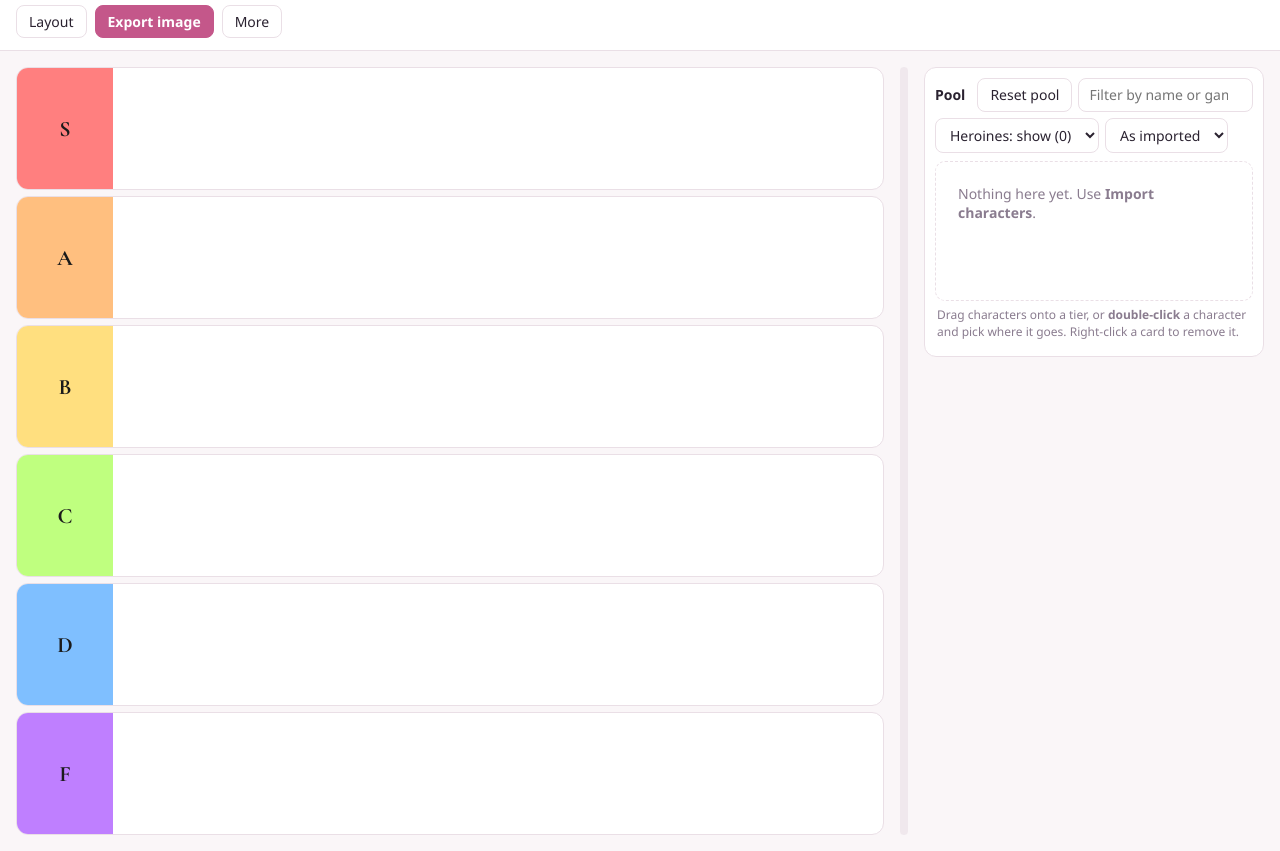
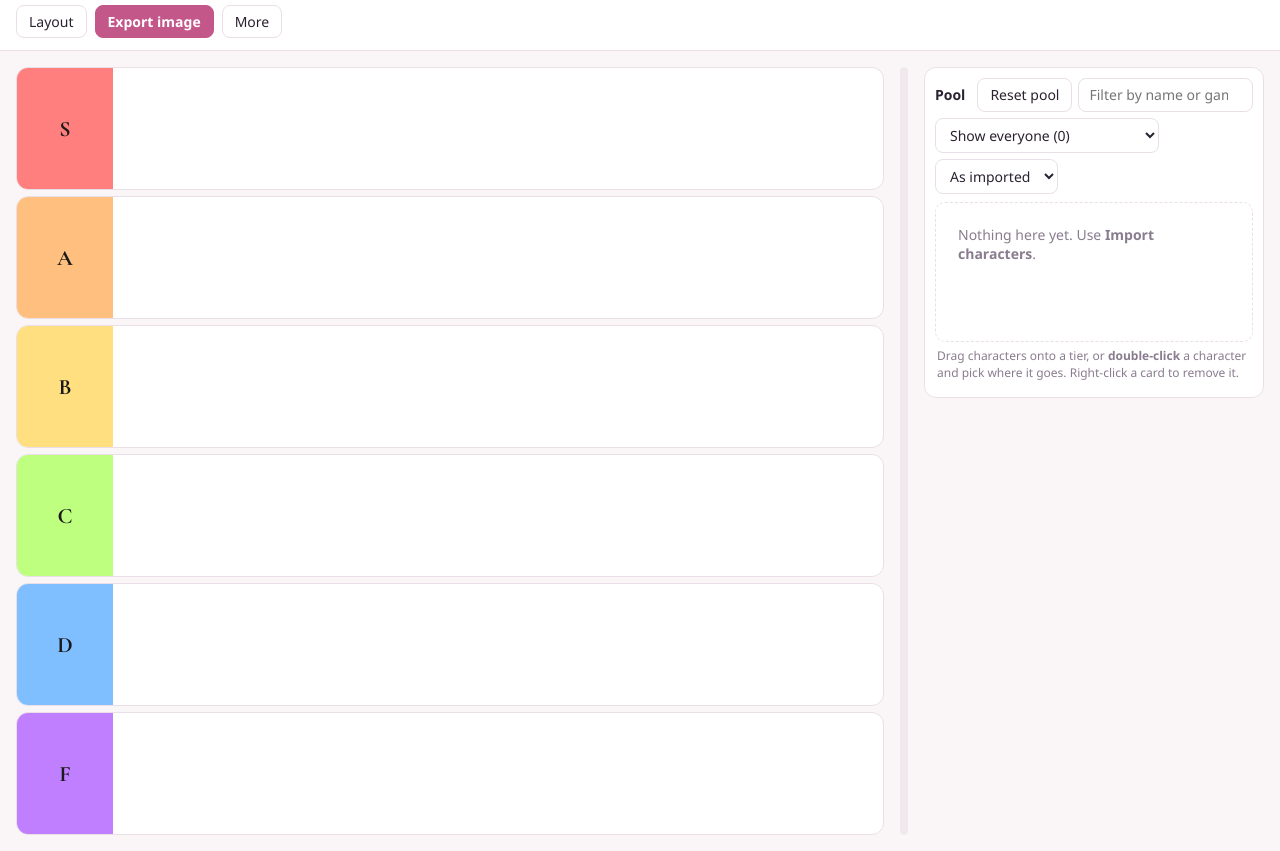
Before and after one commit to meenanox/otometierlist, a plain HTML site: page web/index.html in a window 1280 px wide. Shown: the part 85-936 px from the top of the page. Drawn offline with nearby package versions, Linux system fonts and the light colour scheme.

Commit message:
Cast filter: love interests, heroines + love interests, side characters
The heroine menu above the pool (and the export option) now filters by role: show everyone, hide heroines, heroines only, love interests only, heroines + love interests, side characters only, each with its count. The empty-state message explains when no side characters or roles are saved yet. Zip rebuilt.

Co-Authored-By: Claude Sonnet 5.5 <noreply@anthropic.com>

```diff
--- a/web/app.js
+++ b/web/app.js
@@ -100,7 +100,11 @@ function inkFor(hex) {
 const imgSrc = (u) => (u ? `/proxy/img?u=${encodeURIComponent(u)}` : "");
 // Heroine = the player character. KoiLog "protagonist" / VNDB "main". Double-click a card to flip it by hand.
 const isHeroine = (it) => (it.heroine !== undefined ? !!it.heroine : it.role === "heroine");
-const heroOk = (it) => { if (state.kind === "games") return true; const m = state.ui.heroines; return m === "show" || (m === "hide" ? !isHeroine(it) : isHeroine(it)); };
+// who is shown: everyone, or by role (heroine / love interest / side character)
+const HERO_FILTERS = { show: "Show everyone", hide: "Hide heroines", only: "Heroines only", li: "Love interests only", heroli: "Heroines + love interests", side: "Side characters only" };
+const roleClass = (it) => (isHeroine(it) ? "heroine" : it.role === "love" ? "love" : it.role === "side" || it.role === "other" ? "side" : "");
+const heroMatch = (m, it) => { const c = roleClass(it); return m === "hide" ? c !== "heroine" : m === "only" ? c === "heroine" : m === "li" ? c === "love" : m === "heroli" ? c === "heroine" || c === "love" : m === "side" ? c === "side" : true; };
+const heroOk = (it) => state.kind === "games" || heroMatch(state.ui.heroines, it);
 const visible = (k) => !!state.items[k] && heroOk(state.items[k]);
 const roleOf = (r) => ({ protagonist: "heroine", main: "heroine", love_interest: "love", primary: "love", side: "side" }[r] || "other");
 const roleOk = (role, who) => who === "all" || (role === "heroine" && (who === "love+heroine" || who === "heroine")) || (role === "love" && (who === "love" || who === "love+heroine"));
@@ -233,15 +237,16 @@ function render() {
   const hiddenByFilter = state.order.filter((k) => !inBoard.has(k) && state.items[k] && !heroOk(state.items[k])).length;
   let empty = `<p class="muted empty">${all ? "No match." : "Nothing here yet. Use <b>Import characters</b>."}</p>`;
   if (!all && hiddenByFilter) {
-    empty = `<div class="muted empty"><p>The <b>Heroines: ${state.ui.heroines}</b> filter is hiding ${hiddenByFilter} character${hiddenByFilter === 1 ? "" : "s"}.${state.ui.heroines === "only" && !nHero ? " None of your characters are flagged as heroines." : ""}</p>
-      <p class="row"><button class="ghost" data-hero="show">Show everyone</button>${nRoleless ? `<button class="primary" data-hero="detect" title="Looks up each character's role on KoiLog / VNDB">Detect heroines (${nRoleless})</button>` : ""}${nManual ? `<button class="ghost" data-hero="clear" title="Forget hand-made Mark / Unmark choices and use the imported roles again">Clear ${nManual} hand-made mark${nManual === 1 ? "" : "s"}</button>` : ""}</p>
-      ${state.ui.heroines === "only" && !nHero ? `<p>Heroines are tagged when you import. Use <b>Detect heroines</b> for characters imported earlier, re-import with <b>Who to add</b> set to a choice that includes heroines, or double-click a card and choose <b>Mark as heroine</b>.</p>` : ""}</div>`;
+    const mode = state.ui.heroines, byRole = ["only", "li", "heroli", "side"].includes(mode), noHero = mode === "only" && !nHero;
+    empty = `<div class="muted empty"><p>The <b>${HERO_FILTERS[mode] || mode}</b> filter is hiding ${hiddenByFilter} character${hiddenByFilter === 1 ? "" : "s"}.${noHero ? " None of your characters are flagged as heroines." : mode === "side" && !allKeys.some((k) => roleClass(state.items[k]) === "side") ? " You haven't imported any side characters yet: set Who to add to Everyone when importing, or use Add side characters on a game's awards page." : byRole && nRoleless ? ` ${nRoleless} of your characters have no role saved yet.` : ""}</p>
+      <p class="row"><button class="ghost" data-hero="show">Show everyone</button>${nRoleless ? `<button class="primary" data-hero="detect" title="Looks up each character's role on KoiLog / VNDB">Detect roles (${nRoleless})</button>` : ""}${nManual ? `<button class="ghost" data-hero="clear" title="Forget hand-made Mark / Unmark choices and use the imported roles again">Clear ${nManual} hand-made mark${nManual === 1 ? "" : "s"}</button>` : ""}</p>
+      ${byRole && (noHero || nRoleless) ? `<p>Roles are tagged when you import. Use <b>Detect roles</b> for characters imported earlier, re-import with <b>Who to add</b> set to a choice that includes them, or double-click a card and choose <b>Mark as heroine</b>.</p>` : ""}</div>`;
   }
   $("#pool").innerHTML = keys.map((k) => cardHtml(k)).join("") || empty;
   $("#poolCount").textContent = all ? `${all} unranked` : "";
   if (document.activeElement !== $("#listName")) $("#listName").value = state.name;
   $("#heroFilter").value = state.ui.heroines;
-  const hf = $("#heroFilter").options; hf[0].textContent = `Heroines: show (${allKeys.length})`; hf[1].textContent = `Heroines: hide (${allKeys.length - nHero})`; hf[2].textContent = `Heroines: only (${nHero})`;
+  for (const sel of [$("#heroFilter"), $("#exHeroes")]) for (const op of sel.options) op.textContent = `${HERO_FILTERS[op.value]} (${allKeys.filter((k) => heroMatch(op.value, state.items[k])).length})`;
 }
 
 /** dest: a tier id (tier mode) or a Venn region key like "01" (venn mode); "" returns the card to the pool. */
--- a/web/index.html
+++ b/web/index.html
@@ -49,7 +49,7 @@
     <div class="pool-head">
       <b>Pool</b> <span id="poolCount" class="muted"></span> <button id="btnPoolReset2" class="ghost" title="Remove all unranked characters from the pool">Reset pool</button>
       <input id="poolSearch" type="search" placeholder="Filter by name or game…">
-      <select id="heroFilter" title="Heroines are the player characters. Double-click a card, then choose Mark as heroine to change one."><option value="show">Heroines: show</option><option value="hide">Heroines: hide</option><option value="only">Heroines: only</option></select>
+      <select id="heroFilter" title="Who to show. Heroines are the player characters; double-click a card, then choose Mark as heroine to change one."><option value="show">Show everyone</option><option value="hide">Hide heroines</option><option value="only">Heroines only</option><option value="li">Love interests only</option><option value="heroli">Heroines + love interests</option><option value="side">Side characters only</option></select>
       <select id="poolSort"><option value="added">As imported</option><option value="name">Name</option><option value="game">Game</option><option value="rating">My rating</option></select>
     </div>
     <div id="pool" class="pool" data-tier=""></div>
@@ -169,7 +169,7 @@
       </div>
       <label>Award finish <select id="exFx"><option value="gala">Gala: glow, spotlight, sparkles, crown</option><option value="glow">Glow: metallic with glowing halos</option><option value="metal">Metallic: shiny podium steps</option><option value="flat">Flat: plain colours</option></select></label>
       <button type="button" class="ghost" id="exDesigns" hidden>Crown, button and cover designs…</button>
-      <label>Heroines <select id="exHeroes"><option value="show">Include</option><option value="hide">Leave out</option><option value="only">Only heroines</option></select></label>
+      <label>Characters shown <select id="exHeroes"><option value="show">Show everyone</option><option value="hide">Hide heroines</option><option value="only">Heroines only</option><option value="li">Love interests only</option><option value="heroli">Heroines + love interests</option><option value="side">Side characters only</option></select></label>
       <label class="inline"><input type="checkbox" id="exHide" checked> <span id="exHideT">Hide empty tiers</span></label>
       <label class="inline"><input type="checkbox" id="exPool"> Include unranked characters</label>
       <small id="exInfo" class="muted"></small>
```
Also changed, not shown: 2 other files.
